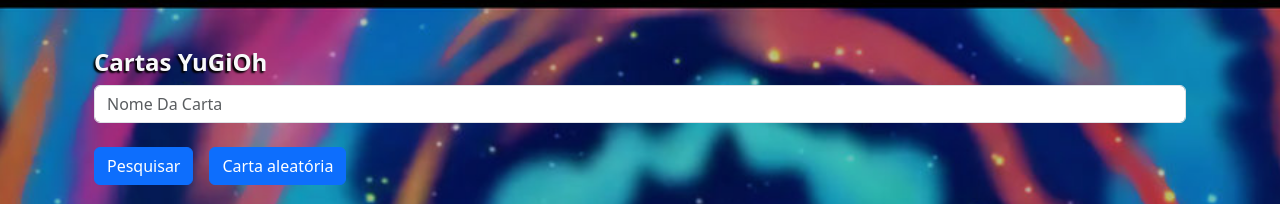
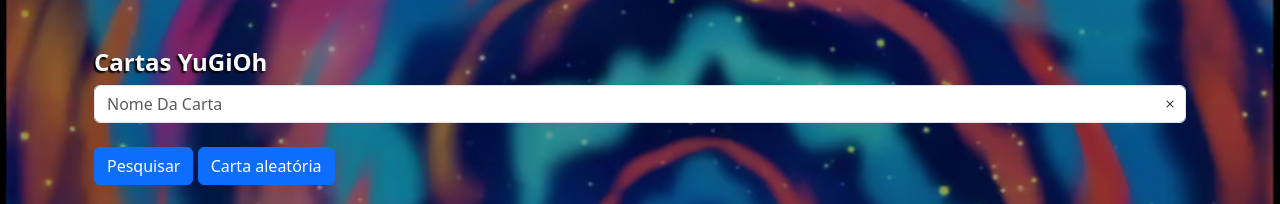
Before and after one commit to pomptrash/consumo-api-yugioh, a plain HTML site: page index.html in a window 1280 px wide. Shown: the top 204 px of the page. Drawn offline with nearby package versions, Linux system fonts and the light colour scheme; no server answers.

Commit message:
icon to clean input value
ícone para limpar valor do input e ajustes no código

```diff
--- a/index.html
+++ b/index.html
@@ -1,11 +1,13 @@
 <!DOCTYPE html>
-<html lang="en">
+<html lang="pt-br">
 <head>
     <meta charset="UTF-8">
     <meta name="viewport" content="width=device-width, initial-scale=1.0">
     <title>Cartas YuGiOh</title>
 
+    <!-- bootstrap links -->
     <link href="https://cdn.jsdelivr.net/npm/bootstrap@5.3.3/dist/css/bootstrap.min.css" rel="stylesheet" integrity="sha384-QWTKZyjpPEjISv5WaRU9OFeRpok6YctnYmDr5pNlyT2bRjXh0JMhjY6hW+ALEwIH" crossorigin="anonymous">
+    <link rel="stylesheet" href="https://cdn.jsdelivr.net/npm/bootstrap-icons@1.11.3/font/bootstrap-icons.min.css">
     <script src="https://cdn.jsdelivr.net/npm/bootstrap@5.3.3/dist/js/bootstrap.bundle.min.js" integrity="sha384-YvpcrYf0tY3lHB60NNkmXc5s9fDVZLESaAA55NDzOxhy9GkcIdslK1eN7N6jIeHz" crossorigin="anonymous"></script>
 
     <script src="script.js" defer></script>
@@ -13,24 +15,28 @@
 </head>
 <body>
     <main class="container d-flex gap-3 flex-column  my-5" style="text-shadow: -2px 2px 2px black;">
+        <!-- CONTAINER COM INPUT E BOTÕES -->
+        <div class="container">
+            <label for="inputCarta" class="form-label h4 fw-bold text-light col-12">Cartas YuGiOh</label>
+            <div class="d-flex flex-column flex-wrap gap-3">
+                <div class="d-flex align-items-center inputContainer">
+                    <input class="form-control" list="datalistOptions" id="inputCarta" placeholder="Nome Da Carta"><i class="bi bi-x p-2" id="clearInputIcon" style="text-shadow: none;"></i>
+                    <datalist id="datalistOptions"></datalist>
+                </div>
 
-        <div class="container d-flex flex-column">
-            <label for="inputCarta" class="form-label h4 fw-bold text-light col-12">Cartas YuGiOh</label>
-            <div class="d-flex flex-wrap align-items-center gap-3">
-                <input class="form-control" list="datalistOptions" id="inputCarta" placeholder="Nome Da Carta">
-                <button type="button" class="btn btn-primary my-2" id="pesquisar">Pesquisar</button>
-                <button type="button" class="btn btn-primary my-2" id="cartaAleatoria">Carta aleatória</button>
-
+                <div>
+                    <button type="button" class="btn btn-primary my-2" id="pesquisar">Pesquisar</button>
+                    <button type="button" class="btn btn-primary my-2" id="cartaAleatoria">Carta aleatória</button>
+                </div>
             </div>
-
-            <datalist id="datalistOptions">
-            </datalist>
         </div>
 
+        <!-- CONTAINER PARA APRESENTAÇÃO DA CARTA -->
         <div class="container d-flex flex-wrap gap-4 justify-content-center">
             <div class="card" style="height: fit-content;">
                 <img src="card-backwards.png" class="card-img-top" style="min-width: 250px; width: 250px; height: fit-content;" alt="YuGiOh card" id="imgCarta">
             </div>
+
             <div class="h5 text-light flex-grow-1" style="max-width: 800px; width: 500px; " id="detalhes">
                 <p class="fw-bold">ID: <span class=" ms-2" id="id"></span></p>
                 <p class="fw-bold">NOME: <span class=" ms-2" id="nome"></span></p>
@@ -43,8 +49,6 @@
                 <p class="fw-bold">DESCRIÇÃO: <span class="h6" id="desc"></span></p>
             </div>
         </div>
-
-
     </main>
 
 </body>
--- a/script.js
+++ b/script.js
@@ -13,6 +13,7 @@
 const desc = document.querySelector("#desc")
 const cartaAleatoria = document.querySelector("#cartaAleatoria")
 const pesquisar = document.querySelector("#pesquisar")
+const clearInputIcon = document.querySelector("#clearInputIcon")
 
 // FUNÇÃO PARA DEFINIR OS VALORES DOS ATRIBUTOS NO HTML DE ACORDO COM A CARTA
 function setValues(carta) {
@@ -54,8 +55,13 @@
         pesquisar.addEventListener("click", e=>{
             if (carta.name.toUpperCase() == inputCarta.value.toUpperCase()){
                 setValues(carta)
-        }
-    });
+            }
+        })
+    })
+
+    // ÍCONE PARA LIMPAR O INPUT
+    clearInputIcon.addEventListener('click', e=>{
+        inputCarta.value = ""
     })
 })
 
--- a/style.css
+++ b/style.css
@@ -1,4 +1,24 @@
+html {
+    position: relative;
+}
+html::before {
+    content: '';
+    position: absolute;
+    width: 100%;
+    height: 100%;
+    background-color: rgba(0, 0, 0, 0.405);
+    z-index: -1;
+}
+
 body {
-    min-height: 100vh;
-    background: black url(background.png) no-repeat center center / cover;
+    background: black url(background.jpg) no-repeat center center / cover;
 }
+
+.inputContainer {
+    position: relative;
+}
+#clearInputIcon {
+    position: absolute;
+    right: 0;
+    cursor: pointer;
+}
```
Also changed, not shown: background.png (deleted).
